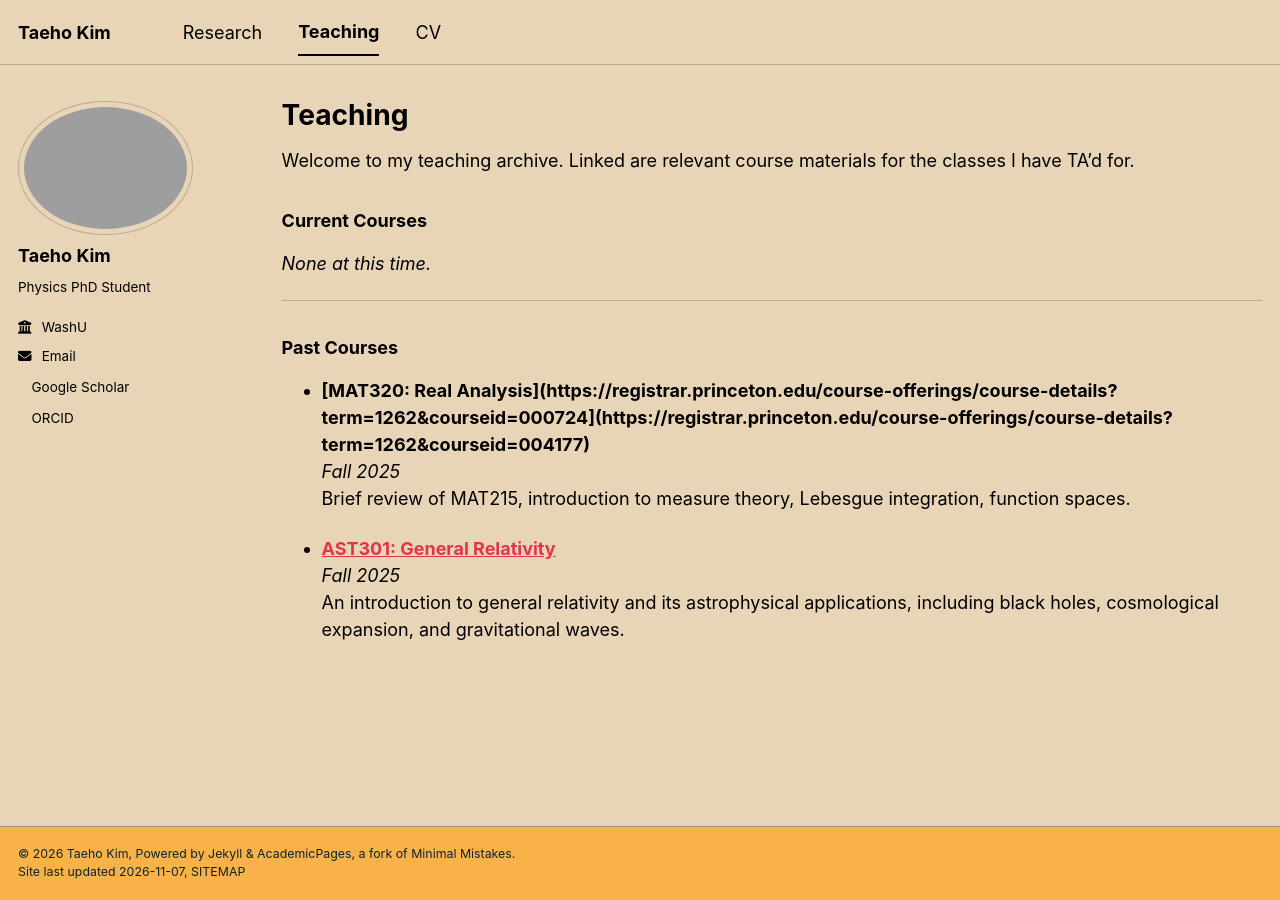
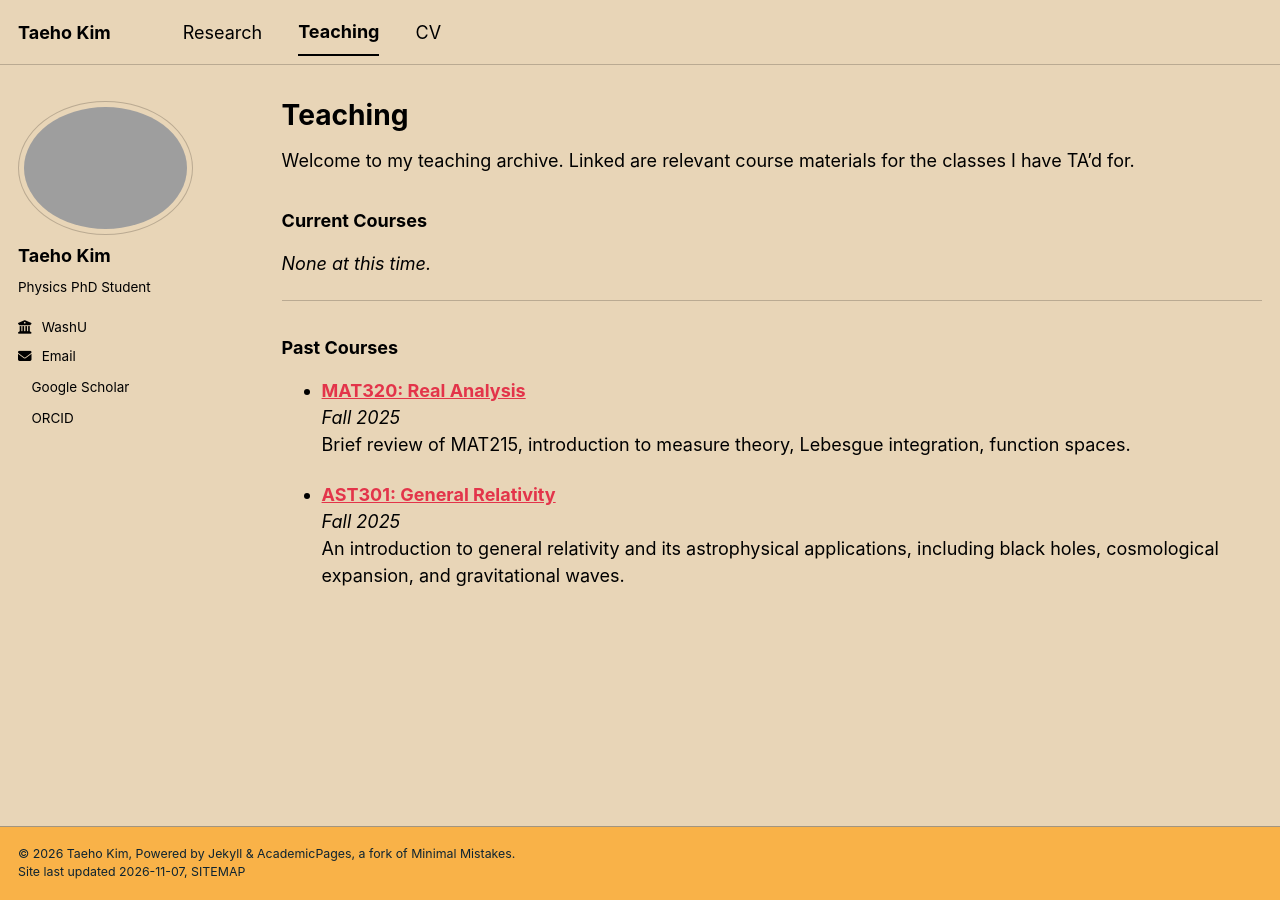
Before and after one commit to tk3411/tk3411.github.io, a Jekyll site: the page built from _pages/courses.md, in a window 1280 px wide. Built offline with Jekyll 4.4.1, drawn with Linux system fonts in a browser that asks for light colours; a style sheet for code colours, icons or effects is not loaded; part of the change alters nothing that is shown.

Commit message:
Update courses.md

```diff
--- a/_pages/courses.md
+++ b/_pages/courses.md
@@ -17,7 +17,7 @@ Welcome to my teaching archive. Linked are relevant course materials for the cla
 
 ### Past Courses
 
-* **[MAT320: Real Analysis](https://registrar.princeton.edu/course-offerings/course-details?term=1262&courseid=000724](https://registrar.princeton.edu/course-offerings/course-details?term=1262&courseid=004177)**
+* **[MAT320: Real Analysis](https://registrar.princeton.edu/course-offerings/course-details?term=1262&courseid=004177)**
   *Fall 2025*
   Brief review of MAT215, introduction to measure theory, Lebesgue integration, function spaces.
 
```
